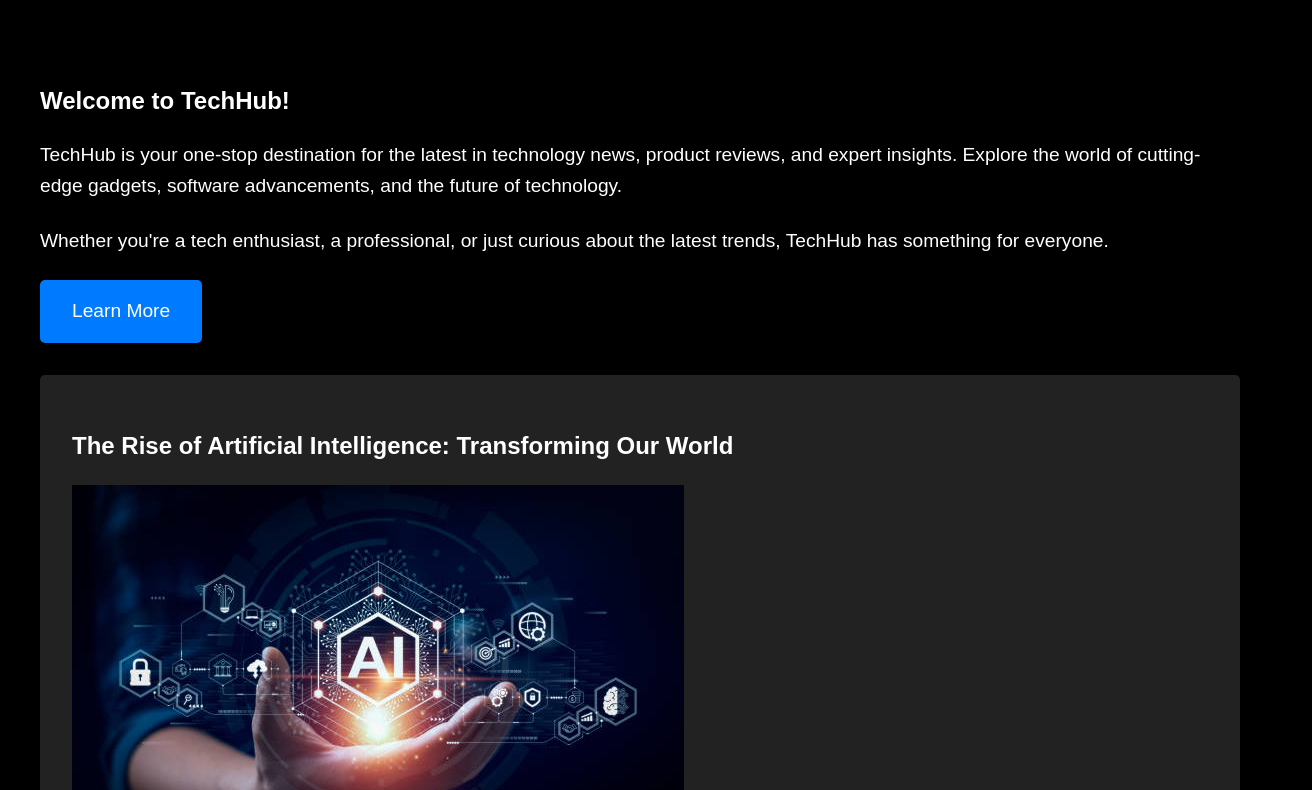
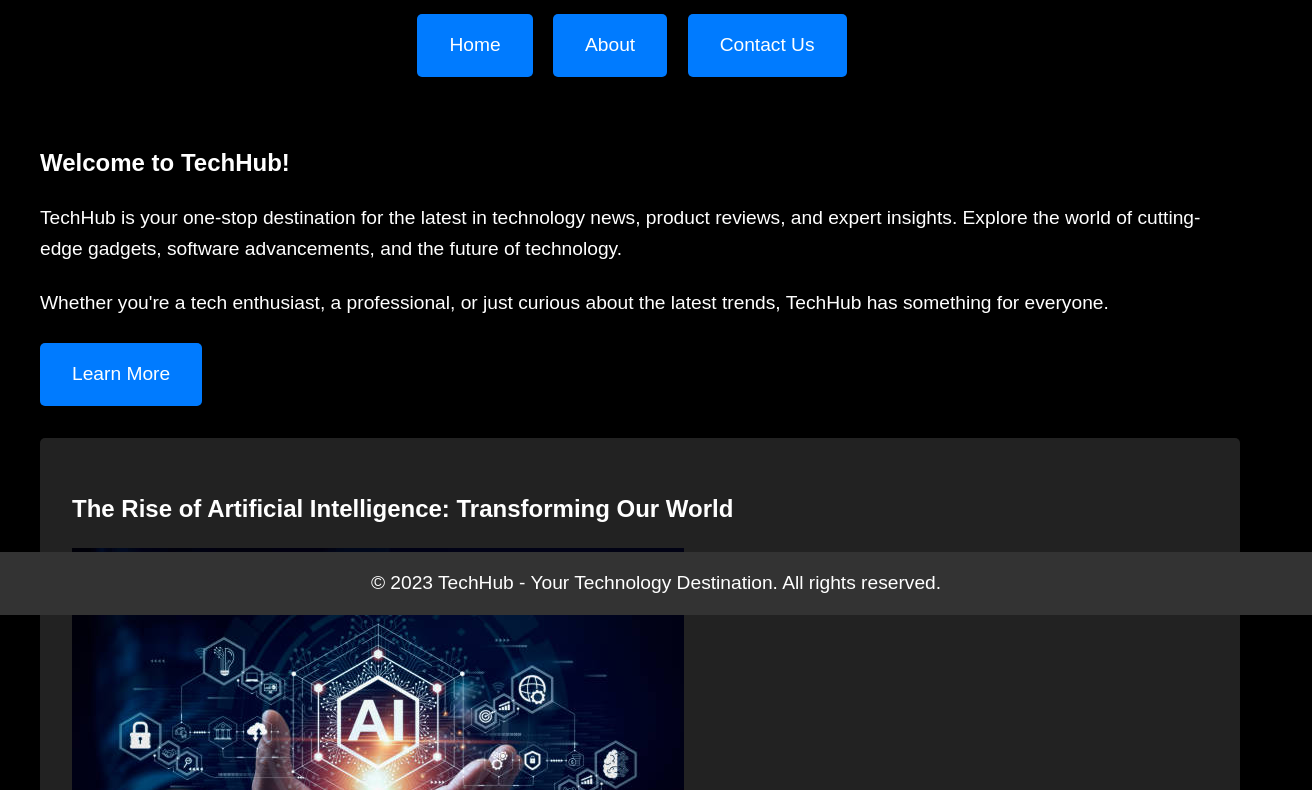
Before and after one commit to Talha899/Talha899.github.io, a plain HTML site: page index.html in a window 1280 px wide. Shown: the part 185-975 px from the top of the page, 1312 px wide, since content can reach past the window. Drawn offline with Linux system fonts and the light colour scheme.

Commit message:
index.html

```diff
--- a/index.html
+++ b/index.html
@@ -42,6 +42,7 @@
       text-decoration: none;
       border-radius: 5px;
       transition: background-color 0.3s ease;
+      margin-right: 1rem;
     }
     .cta-button:hover {
       background-color: #0056b3;
@@ -58,12 +59,29 @@
       height: auto;
       margin-bottom: 1rem;
     }
+    footer {
+      background-color: #333;
+      color: #fff;
+      padding: 1rem;
+      text-align: center;
+      position: absolute;
+      bottom: 0;
+      width: 100%;
+    }
+    footer p {
+      margin: 0;
+    }
   </style>
 </head>
 <body>
   <header>
     <h1>TechHub</h1>
     <p>Your Technology Destination</p>
+    <nav>
+      <a href="#" class="cta-button">Home</a>
+      <a href="#" class="cta-button">About</a>
+      <a href="#" class="cta-button">Contact Us</a>
+    </nav>
   </header>
   <div class="container">
     <h2>Welcome to TechHub!</h2>
@@ -120,6 +138,8 @@ As we embark on this journey into the future, let us harness the potential of AI
 </p>
     </section>
   </div>
-  <!-- You can add more sections and content here -->
+  <footer>
+    <p>&copy; 2023 TechHub - Your Technology Destination. All rights reserved.</p>
+  </footer>
 </body>
 </html>
```
